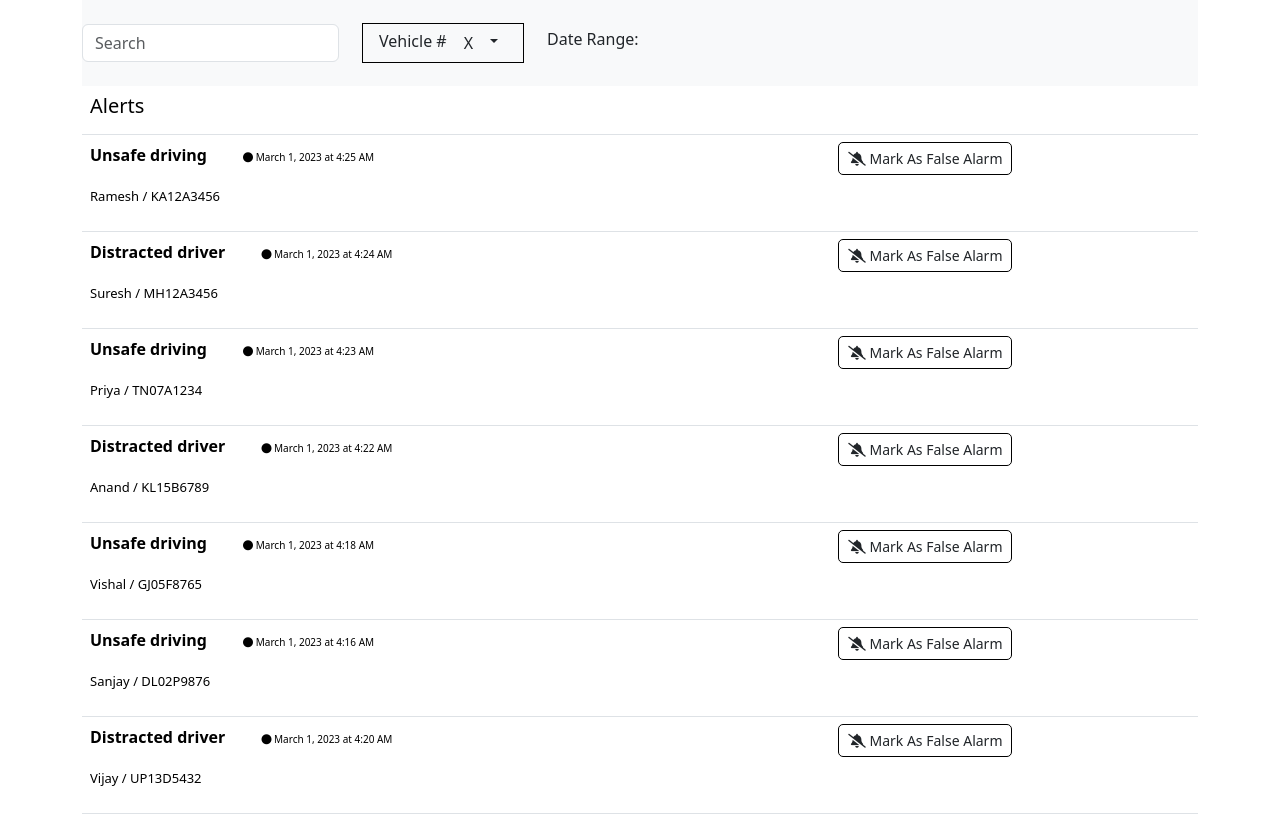
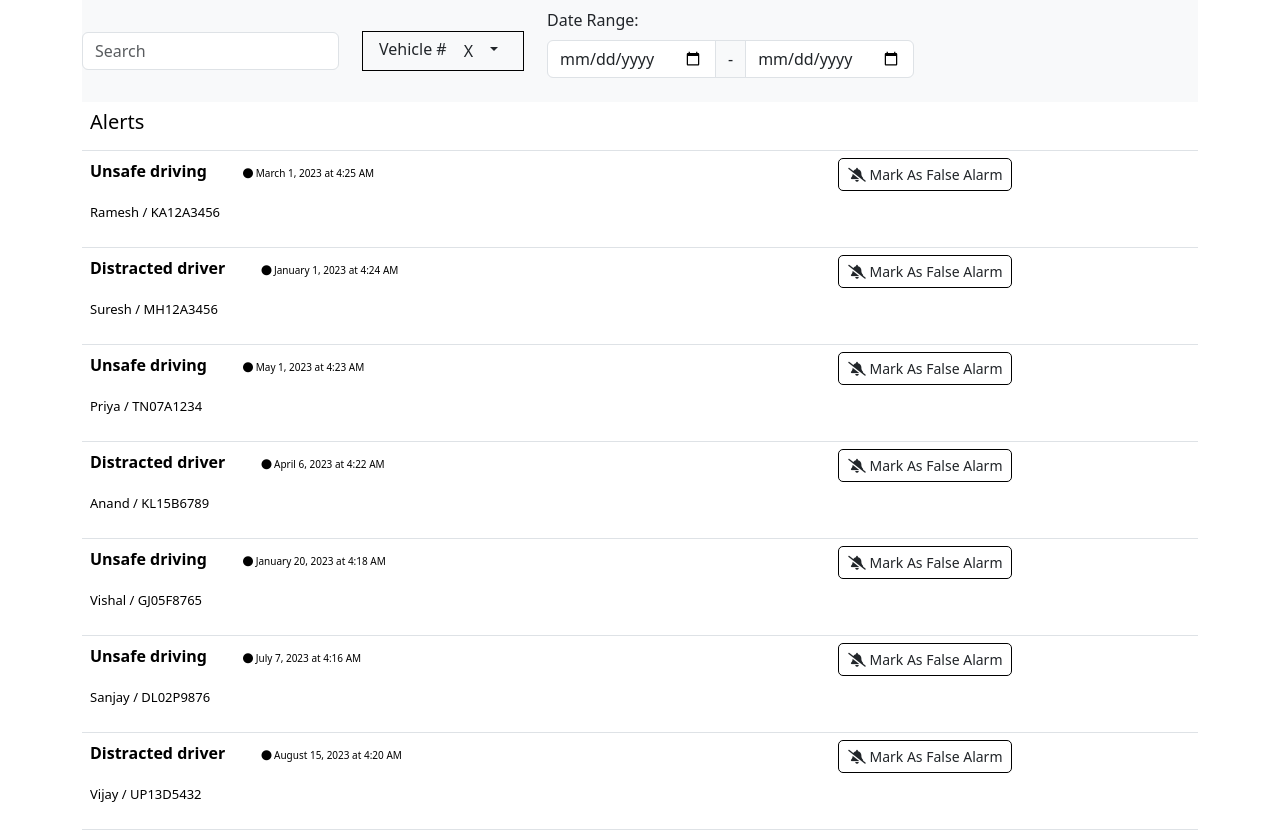
Before and after one commit to cantfindid24/driver-monitoring-app, a React (Create React App) app in the folder frontend/: page / in a window 1280 px wide. Shown: the top 840 px of the page. Built offline with nearby package versions, Linux system fonts and the light colour scheme.

Commit message:
added date range functionality

```diff
--- a/frontend/src/App.js
+++ b/frontend/src/App.js
@@ -24,7 +24,8 @@ function App() {
   const [search, setSearch] = useState('');
   const [selectedVehicle, setSelectedVehicle] = useState(null);
   const [filteredAlerts, setFilteredAlerts] = useState(data.alerts);
-  // const [dateRange, setDateRange] = useState('');
+  const [startDate, setStartDate] = useState('');
+  const [endDate, setEndDate] = useState('');
   const [falseAlarms, setFalseAlarms] = useState([]);
 
   useEffect(() => {
@@ -37,19 +38,28 @@ function App() {
         alert.alert_type.toLowerCase().includes(searchLowerCase) ||
         alert.vehicle_friendly_name.toLowerCase().includes(searchLowerCase)
     );
-
+    // Apply date range filter
+    const filteredByDateRange = filteredData.filter((alert) => {
+      if (startDate && endDate) {
+        const alertDate = new Date(alert.timestamp);
+        return (
+          alertDate >= new Date(startDate) && alertDate <= new Date(endDate)
+        );
+      }
+      return true;
+    });
     if (selectedVehicle) {
       // If a vehicle is selected, further filter by vehicle friendly name
       setFilteredAlerts(
-        filteredData.filter(
+        filteredByDateRange.filter(
           (alert) => alert.vehicle_friendly_name === selectedVehicle
         )
       );
     } else {
       // If no vehicle is selected, use the entire filtered data
-      setFilteredAlerts(filteredData);
+      setFilteredAlerts(filteredByDateRange);
     }
-  }, [search, selectedVehicle]);
+  }, [search, selectedVehicle, startDate, endDate]);
 
   // Get unique vehicle friendly names for dropdown options
   const vehicleFriendlyNames = [
@@ -60,6 +70,8 @@ function App() {
     setSelectedVehicle(null);
     setFalseAlarms([]);
     setSearch('');
+    setStartDate('');
+    setEndDate('');
   };
   const handleMarkAsFalseAlarm = (alert) => {
     setFalseAlarms((prevFalseAlarms) => [...prevFalseAlarms, alert]);
@@ -108,6 +120,22 @@ function App() {
 
             <Form onSubmit={handleSubmit}>
               <Form.Label>Date Range:</Form.Label>
+
+              <InputGroup className="mb-3">
+                <Form.Control
+                  type="date"
+                  placeholder="Start Date"
+                  value={startDate}
+                  onChange={(e) => setStartDate(e.target.value)}
+                />
+                <InputGroup.Text>-</InputGroup.Text>
+                <Form.Control
+                  type="date"
+                  placeholder="End Date"
+                  value={endDate}
+                  onChange={(e) => setEndDate(e.target.value)}
+                />
+              </InputGroup>
             </Form>
           </Navbar.Collapse>
         </Navbar>
--- a/frontend/src/data.js
+++ b/frontend/src/data.js
@@ -24,7 +24,7 @@ const data = {
       vehicle_id: 'dd70a7e5-8397-4914-bbbb-4d6bb521ec67',
       driver_friendly_name: 'Suresh',
       vehicle_friendly_name: 'MH12A3456',
-      timestamp: '2023-03-01T04:24:45.424Z',
+      timestamp: '2023-01-01T04:24:45.424Z',
     },
     {
       id: '7149dbd2-45bc-4e34-9ea2-c82ced0279f1',
@@ -32,7 +32,7 @@ const data = {
       vehicle_id: 'ee70a7e5-8397-4914-bbbb-4d6bb521ec67',
       driver_friendly_name: 'Priya',
       vehicle_friendly_name: 'TN07A1234',
-      timestamp: '2023-03-01T04:23:45.424Z',
+      timestamp: '2023-05-01T04:23:45.424Z',
     },
     {
       id: '8249dbd2-45bc-4e34-9ea2-c82ced0279f1',
@@ -40,7 +40,7 @@ const data = {
       vehicle_id: 'ff70a7e5-8397-4914-bbbb-4d6bb521ec67',
       driver_friendly_name: 'Anand',
       vehicle_friendly_name: 'KL15B6789',
-      timestamp: '2023-03-01T04:22:45.424Z',
+      timestamp: '2023-04-06T04:22:45.424Z',
     },
     {
       id: 'b549dbd2-45bc-4e34-9ea2-c82ced0279f1',
@@ -48,7 +48,7 @@ const data = {
       vehicle_id: 'jj70a7e5-8397-4914-bbbb-4d6bb521ec67',
       driver_friendly_name: 'Vishal',
       vehicle_friendly_name: 'GJ05F8765',
-      timestamp: '2023-03-01T04:18:45.424Z',
+      timestamp: '2023-01-20T04:18:45.424Z',
     },
     {
       id: 'd549dbd2-45bc-4e34-9ea2-c82ced0279f1',
@@ -56,7 +56,7 @@ const data = {
       vehicle_id: 'll70a7e5-8397-4914-bbbb-4d6bb521ec67',
       driver_friendly_name: 'Sanjay',
       vehicle_friendly_name: 'DL02P9876',
-      timestamp: '2023-03-01T04:16:45.424Z',
+      timestamp: '2023-07-07T04:16:45.424Z',
     },
     {
       id: '9549dbd2-45bc-4e34-9ea2-c82ced0279f1',
@@ -64,7 +64,7 @@ const data = {
       vehicle_id: 'hh70a7e5-8397-4914-bbbb-4d6bb521ec67',
       driver_friendly_name: 'Vijay',
       vehicle_friendly_name: 'UP13D5432',
-      timestamp: '2023-03-01T04:20:45.424Z',
+      timestamp: '2023-08-15T04:20:45.424Z',
     },
   ],
 };
```
